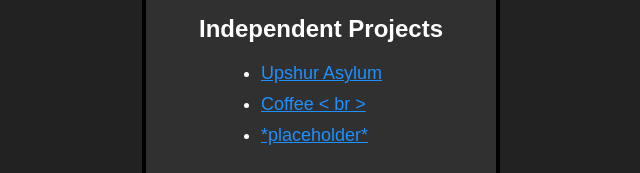
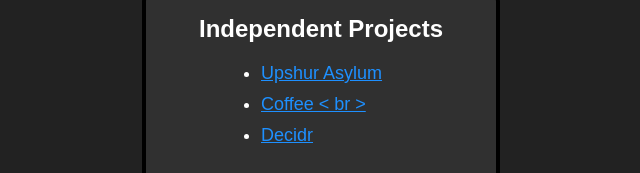
Before and after one commit to EthanJob/portfolio, a plain HTML site: page index.html in a window 1280 px wide. Shown: the part 749-922 px from the top of the page, 319-959 px from the left. Drawn offline with Linux system fonts and the light colour scheme.

Commit message:
added last project

```diff
--- a/index.html
+++ b/index.html
@@ -39,7 +39,7 @@
         <ul>
           <li><a class="link" href="https://ethanjob.github.io/Upshur-asylum-game/" target="_blank">Upshur Asylum</a></li>
           <li><a class="link" href="https://coffee-br.herokuapp.com/home" target="_blank">Coffee < br ></a></li>
-          <li><a class="link" href="#" target="_blank">*placeholder*</a></li>
+          <li><a class="link" href="https://the-decidr.herokuapp.com/" target="_blank">Decidr</a></li>
         </ul>
       </div>
       <h2>Group Projects</h2>
```
